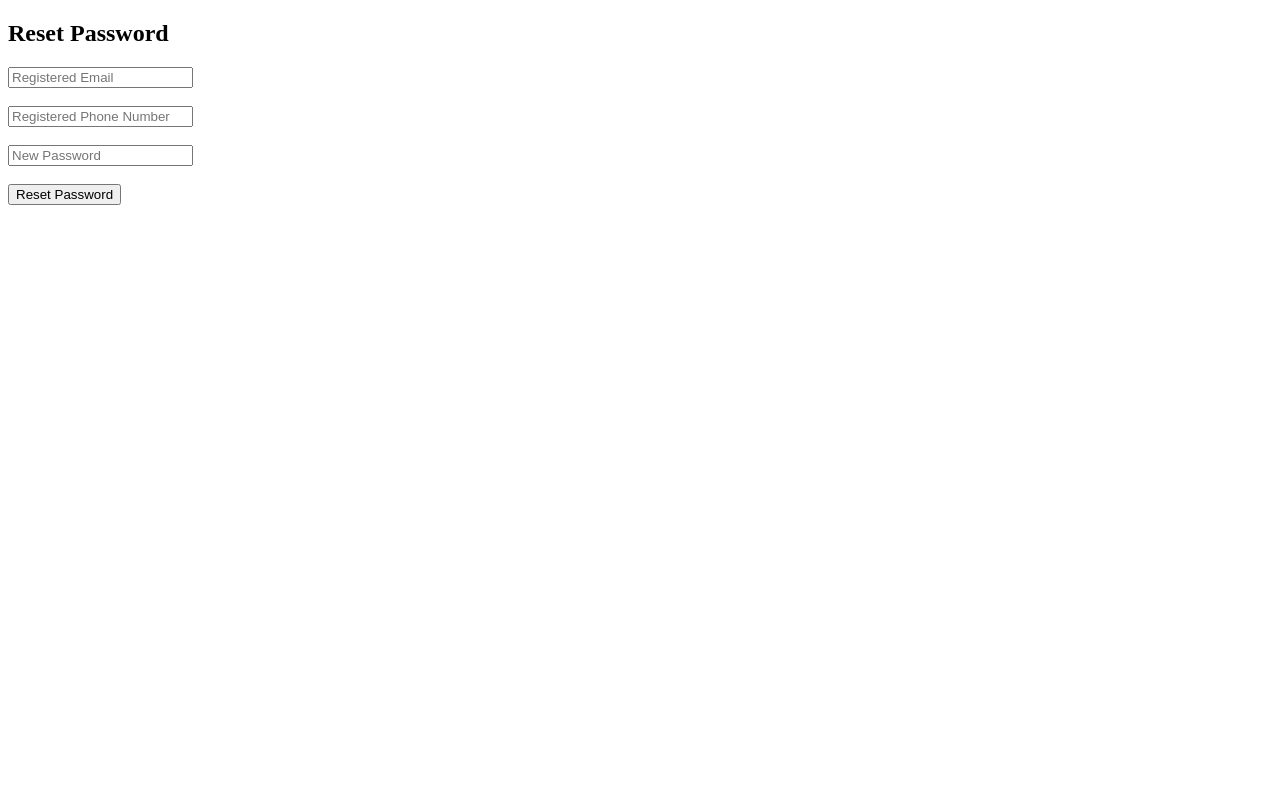
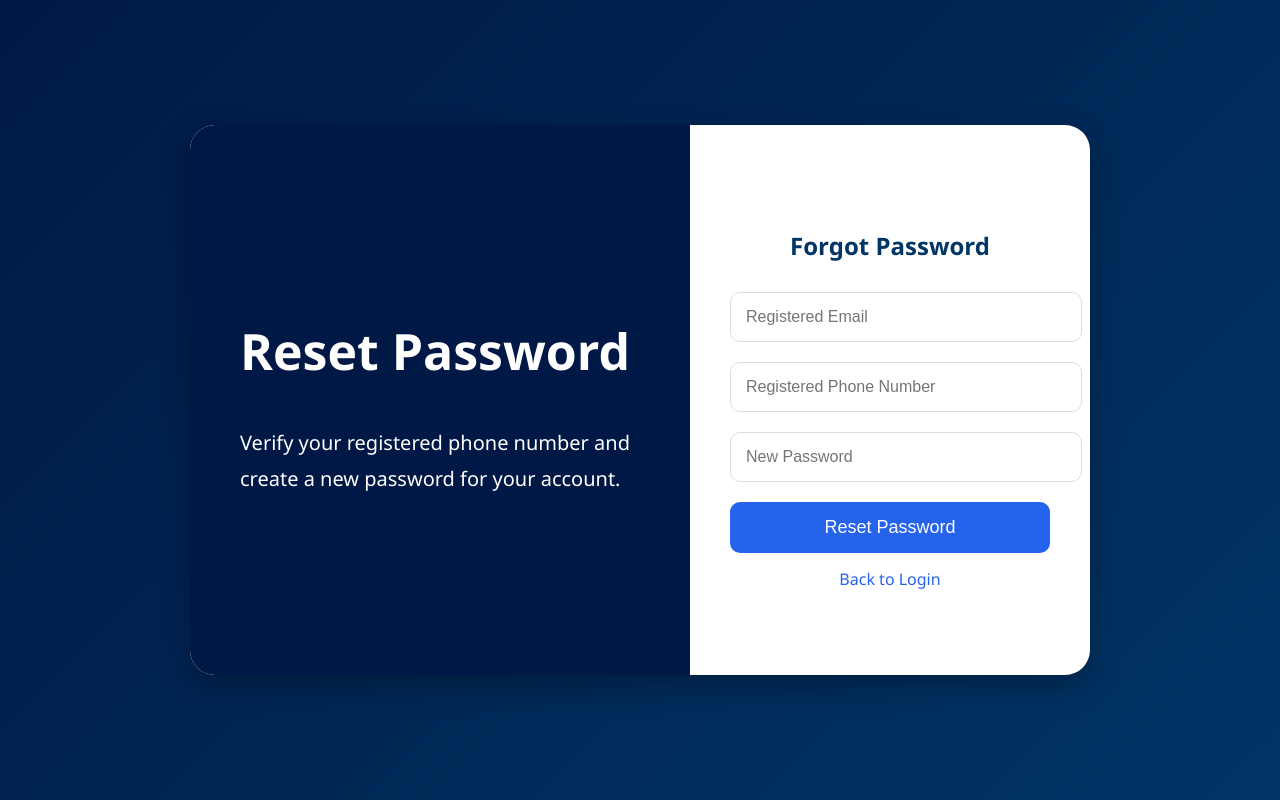
Before and after one commit to saipothineni3-rcb/ai-resume-analyzer, a Flask app: page /forgot-password in a window 1280 px wide. Run offline with Flask 3, Linux system fonts and the light colour scheme.

Commit message:
Styled forgot password page

```diff
--- /dev/null
+++ b/static/css/forgot_password.css
@@ -0,0 +1,94 @@
+body{
+    margin:0;
+    padding:0;
+    font-family:'Segoe UI',sans-serif;
+    background:linear-gradient(135deg,#001845,#003566);
+    height:100vh;
+    display:flex;
+    justify-content:center;
+    align-items:center;
+}
+
+.container{
+    width:900px;
+    height:550px;
+    background:white;
+    border-radius:25px;
+    overflow:hidden;
+    display:flex;
+    box-shadow:0 10px 30px rgba(0,0,0,0.3);
+}
+
+.left{
+    width:50%;
+    background:#001845;
+    color:white;
+    display:flex;
+    flex-direction:column;
+    justify-content:center;
+    padding:50px;
+}
+
+.left h1{
+    font-size:50px;
+    margin-bottom:20px;
+}
+
+.left p{
+    font-size:20px;
+    line-height:1.8;
+}
+
+.right{
+    width:50%;
+    display:flex;
+    justify-content:center;
+    align-items:center;
+}
+
+.form-box{
+    width:80%;
+}
+
+.form-box h2{
+    text-align:center;
+    color:#003566;
+    margin-bottom:30px;
+}
+
+input{
+    width:100%;
+    padding:15px;
+    margin-bottom:20px;
+    border:1px solid #ddd;
+    border-radius:10px;
+    font-size:16px;
+}
+
+button{
+    width:100%;
+    padding:15px;
+    border:none;
+    border-radius:10px;
+    background:#2563eb;
+    color:white;
+    font-size:18px;
+    cursor:pointer;
+}
+
+button:hover{
+    background:#1d4ed8;
+}
+
+.back-btn{
+    display:block;
+    text-align:center;
+    margin-top:15px;
+    text-decoration:none;
+    color:#2563eb;
+}
+
+.error{
+    color:red;
+    text-align:center;
+}
--- a/templates/forgot_password.html
+++ b/templates/forgot_password.html
@@ -1,11 +1,37 @@
 <!DOCTYPE html>
 <html>
 <head>
+
     <title>Forgot Password</title>
+
+    <link
+        rel="stylesheet"
+        href="{{ url_for('static', filename='css/forgot_password.css') }}"
+    >
+
 </head>
+
 <body>
 
-<h2>Reset Password</h2>
+<div class="container">
+
+    <div class="left">
+
+        <h1>Reset Password</h1>
+
+        <p>
+            Verify your registered phone number
+            and create a new password for your
+            account.
+        </p>
+
+    </div>
+
+    <div class="right">
+
+        <div class="form-box">
+
+            <h2>Forgot Password</h2>
 
             <form method="POST">
 
@@ -13,25 +39,22 @@
                     type="email"
                     name="email"
                     placeholder="Registered Email"
-        required>
-
-    <br><br>
+                    required
+                >
 
                 <input
                     type="text"
                     name="phone"
                     placeholder="Registered Phone Number"
-        required>
-
-    <br><br>
+                    required
+                >
 
                 <input
                     type="password"
                     name="new_password"
                     placeholder="New Password"
-        required>
-
-    <br><br>
+                    required
+                >
 
                 <button type="submit">
                     Reset Password
@@ -40,10 +63,23 @@
             </form>
 
             {% if error %}
-<p style="color:red;">
+                <p class="error">
                     {{ error }}
                 </p>
             {% endif %}
 
+            <a
+                href="{{ url_for('login') }}"
+                class="back-btn"
+            >
+                Back to Login
+            </a>
+
+        </div>
+
+    </div>
+
+</div>
+
 </body>
 </html>
```
Lines whose indentation alone changed are shown as unchanged.
